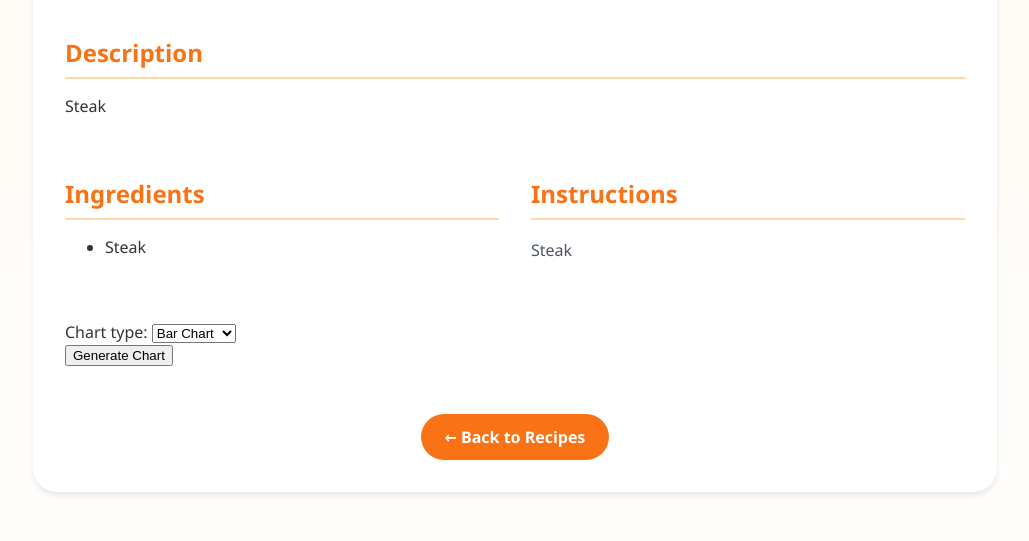
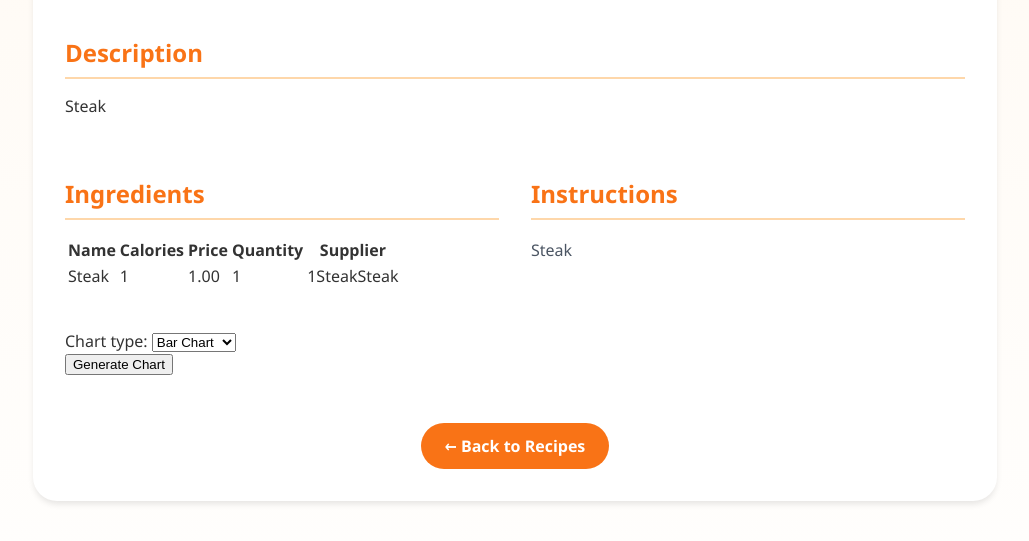
Before and after one commit to DaniEC3/JangoRecipes, a Django app: page /recipe/2 in a window 1280 px wide. Shown: the part 740-1281 px from the top of the page, without its empty margins (125-1154 px from the left). Run offline with Django 5.2, Linux system fonts and the light colour scheme; a user stored in the database is signed in; data comes from the database, SQL or seed files in the repository; both versions use the stored data as it was after the commit.

Commit message:
Enhance recipe detail with ingredient table and chart fixes
Updated the recipe detail template to display ingredients in a table with additional fields (calories, price, quantity, supplier). Refactored chart generation logic in utils.py and views.py to use correct data fields and improved handling of ingredient data for charting. Adjusted context variables in views to support new template structure.

```diff
--- a/src/recipes/templates/recipes/recipe_detail.html
+++ b/src/recipes/templates/recipes/recipe_detail.html
@@ -53,11 +53,34 @@
           <div class="detail-grid">
             <div class="detail-section">
               <h2>Ingredients</h2>
-              <ul>
-                {% for ingredient in recipe.ingredients.all %}
-                <li>{{ ingredient.name }}</li>
-                {% endfor %}
-              </ul>
+              {% if ingredients %}
+              <div class="table-wrapper">
+                <table class="ingredients-table">
+                  <thead>
+                    <tr>
+                      <th>Name</th>
+                      <th>Calories</th>
+                      <th>Price</th>
+                      <th>Quantity</th>
+                      <th>Supplier</th>
+                    </tr>
+                  </thead>
+                  <tbody>
+                    {% for ingredient in ingredients %}
+                    <tr>
+                      <td>{{ ingredient.name }}</td>
+                      <td>{{ ingredient.calories }}</td>
+                      <td>{{ ingredient.price }}</td>
+                      <td>{{ ingredient.quantity }}</td>
+                      <td>{{ ingredient.supplier }}</td>
+                    </tr>
+                    {% endfor %}
+                  </tbody>
+                </table>
+              </div>
+              {% else %}
+              <p>No ingredients listed.</p>
+              {% endif %}
             </div>
 
             <div class="detail-section">
--- a/src/recipes/views.py
+++ b/src/recipes/views.py
@@ -39,7 +39,7 @@ class Home(LoginRequiredMixin, ListView):
         context['form'] = RecipeSearchForm(self.request.POST or None)
 
         # Initialize chart and dataframe
-        context['recipes_df'] = None
+        context['recipes'] = None
 
         # If POST request, process the search and generate chart
         if self.request.method == 'POST':
@@ -49,13 +49,11 @@ class Home(LoginRequiredMixin, ListView):
             qs = self.get_queryset()
 
             if qs.exists():
-                # Convert to DataFrame
                 if qs.values() != None:
-                    recipes_df = DataFrame(qs.values())
+                    recipes = list(qs.values())
                 else:
-                    recipes_df = Recipe.objects.all()
-                # Convert DataFrame to HTML table
-                context['recipes_df'] = recipes_df.to_html()
+                    recipes = list(Recipe.objects.all().values())
+                context['recipes'] = recipes
 
         return context
 
@@ -69,16 +67,22 @@ class Home(LoginRequiredMixin, ListView):
 
 @login_required
 def Details(request, id):
+    chart = None
     recipe = get_object_or_404(Recipe, pk=id)
+    ingredients_qs = recipe.ingredients.all()
+
+    # Build dataframe for chart generation if ingredients exist
+    ingredients_df = DataFrame(list(ingredients_qs.values())) if ingredients_qs.exists() else DataFrame()
+
     form = ChartForm(request.POST or None)
-    if request.method == 'POST':
+    if request.method == 'POST' and ingredients_df.shape[0] > 0:
         chart_type = request.POST.get('chart_type')
-        chart = get_chart(chart_type, recipes_df, labels=recipes_df['name'].values)
-    else:
-        chart = None
+        chart = get_chart(chart_type, ingredients_df, labels=ingredients_df['name'].values)
 
-    context = {'recipe': recipe,
-    'chart': chart,
-    'form': form
+    context = {
+        'recipe': recipe,
+        'ingredients': ingredients_qs,
+        'chart': chart,
+        'form': form,
     }
     return render(request, 'recipes/recipe_detail.html', context)
```
Also changed, not shown: src/recipes/utils.py (+4 -7 lines), src/db.sqlite3.
